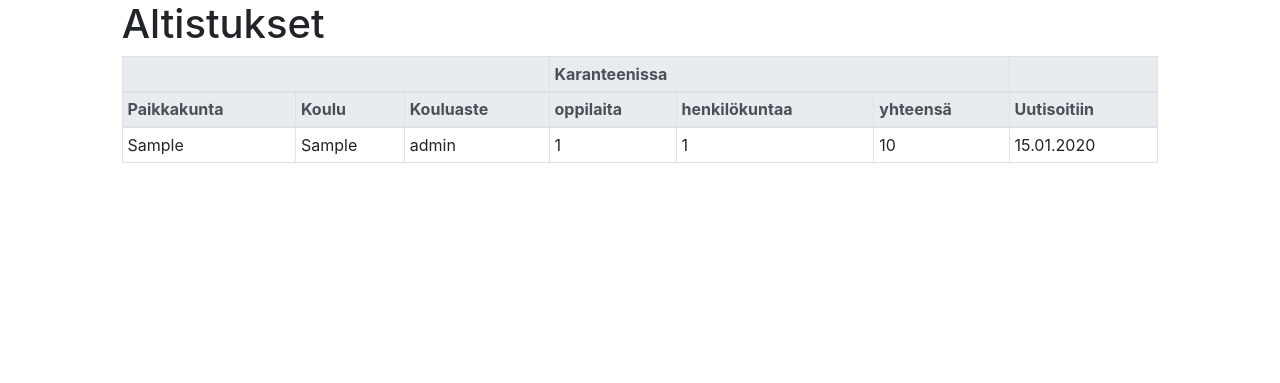
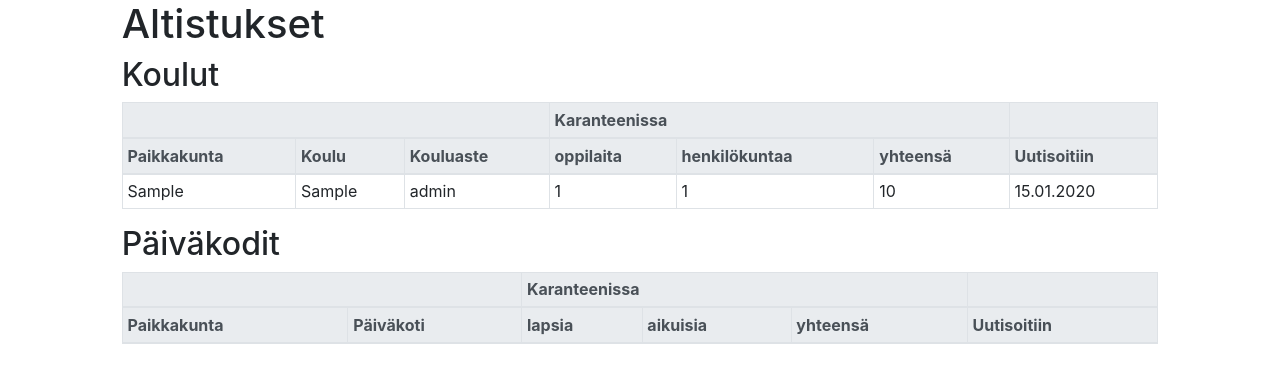
Before and after one commit to jarnoln/exposures, a Django app: page / in a window 1280 px wide. Shown: the top 383 px of the page. Run offline with Django 3.2, Linux system fonts and the light colour scheme; tables that the repository leaves empty hold one stand-in row (values such as "Sample post"); lists and menus that the app fills with data are empty; some libraries are stand-ins or nearby versions.

Commit message:
Add categories

```diff
--- a/tables/models.py
+++ b/tables/models.py
@@ -2,8 +2,13 @@ from django.db import models
 
 
 class Exposure(models.Model):
+    category = models.CharField(max_length=100, default='school', choices=[
+        ('school', 'School'),
+        ('daycare', 'Daycare'),
+        ('other', 'Other'),
+    ])
     municipality = models.CharField(max_length=100)
-    location = models.CharField(max_length=200)
+    location = models.CharField(max_length=200, default='', blank=True)
     level = models.CharField(max_length=100, default='', blank=True)
     news_link = models.URLField(blank=True)
     exposed_total = models.IntegerField(blank=True, default=0)
@@ -39,4 +44,4 @@ class Exposure(models.Model):
         return '?'
 
     def __str__(self):
-        return '{}:{}'.format(self.municipality, str(self.publish_date))
+        return '{}:{}:{}'.format(str(self.publish_date), self.category, self.municipality)
--- a/tables/templates/tables/index.html
+++ b/tables/templates/tables/index.html
@@ -13,6 +13,7 @@
         <div class="col"></div>
         <div class="col-10">
           <h1>Altistukset</h1>
+          <h2>Koulut</h2>
           <table class="table table-bordered table-hover table-sm">
             <thead class="thead-light">
               <tr>
@@ -31,11 +32,41 @@
               </tr>
             </thead>
             <tbody>
-            {% for exposure in exposures %}
+            {% for exposure in schools %}
               <tr>
                 <td>{{ exposure.municipality }}</td>
                 <td>{{ exposure.location }}</td>
                 <td>{{ exposure.level }}</td>
+                <td>{{ exposure.display_children }}</td>
+                <td>{{ exposure.display_adults }}</td>
+                <td>{{ exposure.display_total }}</td>
+                <td>{{ exposure.publish_date|date:"d.m.Y" }}</td>
+              </tr>
+            {% endfor %}
+            </tbody>
+          </table>
+          <h2>Päiväkodit</h2>
+          <table class="table table-bordered table-hover table-sm">
+            <thead class="thead-light">
+              <tr>
+                <th colspan="2"></th>
+                <th colspan="3">Karanteenissa</th>
+                <th></th>
+              </tr>
+              <tr>
+                <th>Paikkakunta</th>
+                <th>Päiväkoti</th>
+                <th>lapsia</th>
+                <th>aikuisia</th>
+                <th>yhteensä</th>
+                <th>Uutisoitiin</th>
+              </tr>
+            </thead>
+            <tbody>
+            {% for exposure in daycares %}
+              <tr>
+                <td>{{ exposure.municipality }}</td>
+                <td>{{ exposure.location }}</td>
                 <td>{{ exposure.display_children }}</td>
                 <td>{{ exposure.display_adults }}</td>
                 <td>{{ exposure.display_total }}</td>
--- a/tables/views.py
+++ b/tables/views.py
@@ -6,8 +6,11 @@ from .models import Exposure
 
 def index(request):
     exposures = Exposure.objects.all().order_by('publish_date')
+    schools = exposures.filter(category='school')
+    daycares = exposures.filter(category='daycare')
     template = loader.get_template('tables/index.html')
     context = {
-        'exposures': exposures
+        'schools': schools,
+        'daycares': daycares
     }
     return HttpResponse(template.render(context, request))
```
Also changed, not shown: tables/migrations/0002_auto_20200901_1948.py (added), tables/migrations/0003_exposure_category.py (added), tables/migrations/0004_auto_20200901_2004.py (added).
